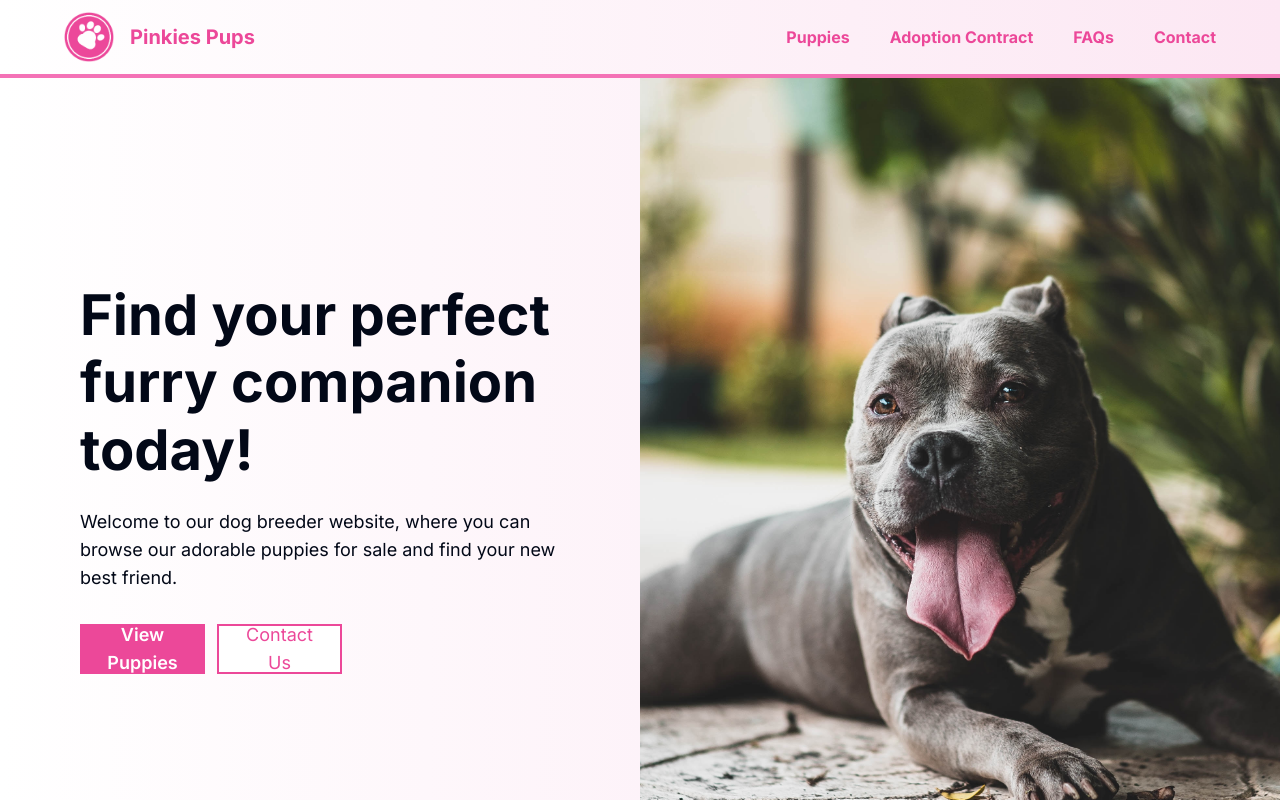
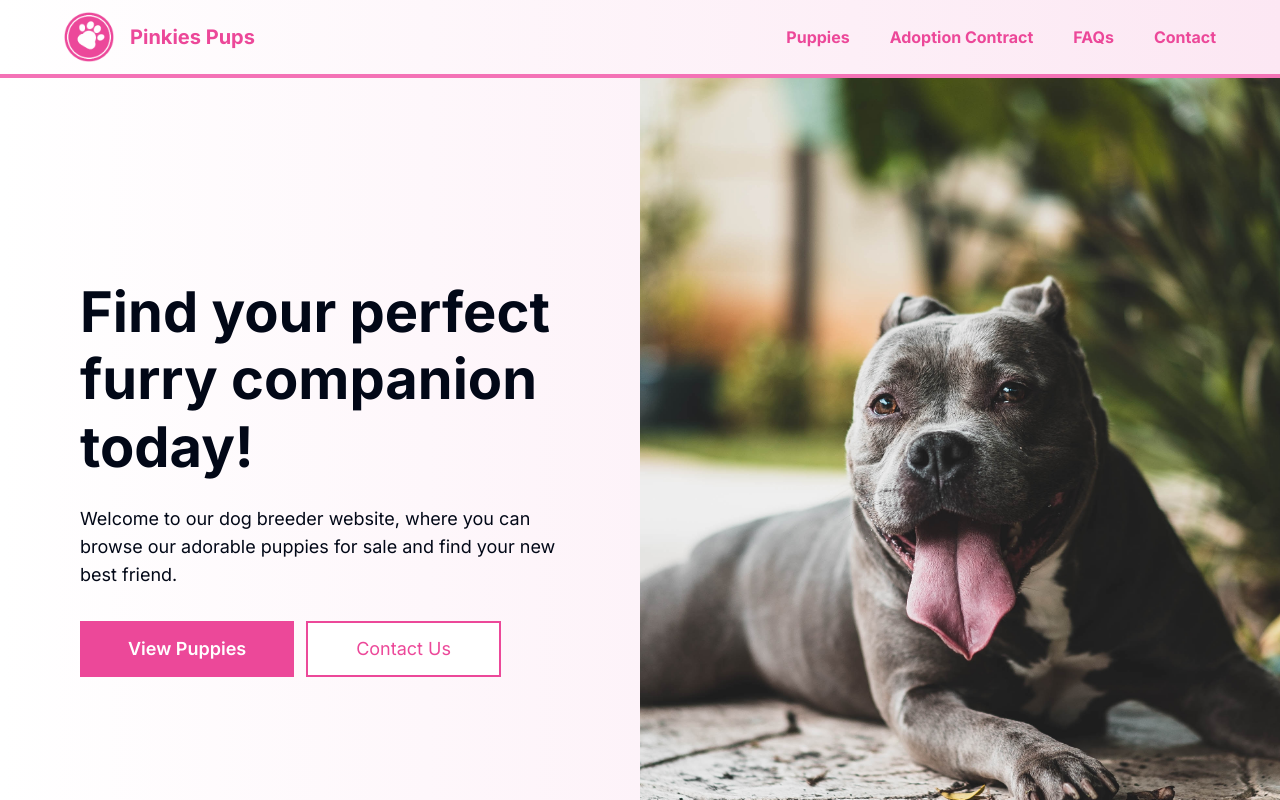
Before and after one commit to bryan0578/pinkiespups, a Next.js app: page / in a window 1280 px wide. Shown: the top 800 px of the page. Built offline with nearby package versions, Linux system fonts and the light colour scheme.

Commit message:
fixed hero buttons

```diff
--- a/components/Hero.tsx
+++ b/components/Hero.tsx
@@ -14,8 +14,8 @@ const Hero = () => {
                 <h1 className='text-[2.5rem] md:text-[3.5rem] leading-[1.2em] font-bold mb-5 lg:mb-6'>Find your perfect furry companion today!</h1>
                 <p className=' text-base lg:text-lg mb-6 lg:mb-8'>Welcome to our dog breeder website, where you can browse our adorable puppies for sale and find your new best friend.</p>
                 <div className='flex-start gap-x-3'>
-                <Button onClick={() => router.push(`/puppies`)} className='w-[125px] h-[50px] bg-pink-500 hover:bg-pink-600 rounded-none text-white'>View Puppies</Button>
-                <Button onClick={() => router.push(`/contact`)} variant="outline" className='w-[125px] h-[50px] rounded-none text-pink-500 border-pink-500 border-2 hover:bg-pink-600 hover:border-none hover:text-white'>Contact Us</Button>
+                <Button onClick={() => router.push(`/puppies`)} size="xl" className=' bg-pink-500  rounded-none text-white'>View Puppies</Button>
+                <Button onClick={() => router.push(`/contact`)} size="xl" variant="outline" className='rounded-none text-pink-500 border-pink-500 border-2 hover:bg-pink-600 hover:border-none hover:text-white'>Contact Us</Button>
                 </div>
             </div>
             </div>
```
